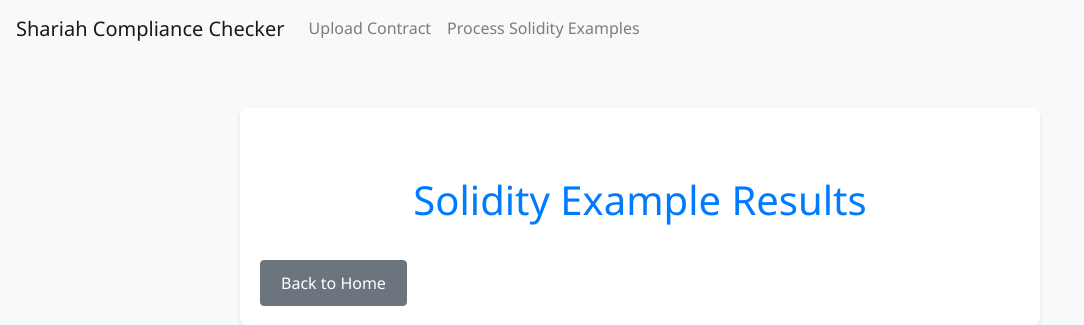
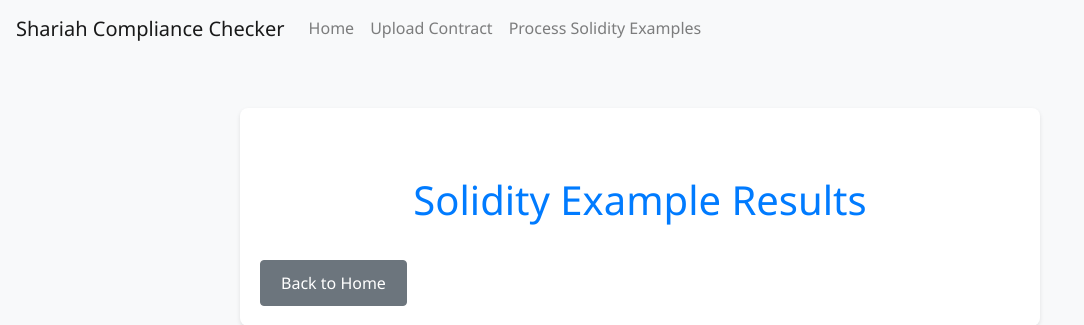
Before and after one commit to KOSASIH/shariah-advanced, a Flask app: template templates/solidity_results.html in a window 1280 px wide. Shown: the top 325 px of the page, without its empty margins (0-1084 px from the left). Run offline with Flask 2, Linux system fonts and the light colour scheme; the template is opened without the code that fills it, so the values that code supplies are empty; parts of the project's set-up code (start-up, migrations or seed data) failed here and were passed over; some libraries are stand-ins or nearby versions.

Commit message:
Update solidity_results.html

```diff
--- a/templates/solidity_results.html
+++ b/templates/solidity_results.html
@@ -10,6 +10,9 @@
         <a class="navbar-brand" href="/">Shariah Compliance Checker</a>
         <div class="collapse navbar-collapse" id="navbarNav">
             <ul class="navbar-nav">
+                <li class="nav-item">
+                    <a class="nav-link" href="/">Home</a>
+                </li>
                 <li class="nav-item">
                     <a class="nav-link" href="/upload">Upload Contract</a>
                 </li>
```
